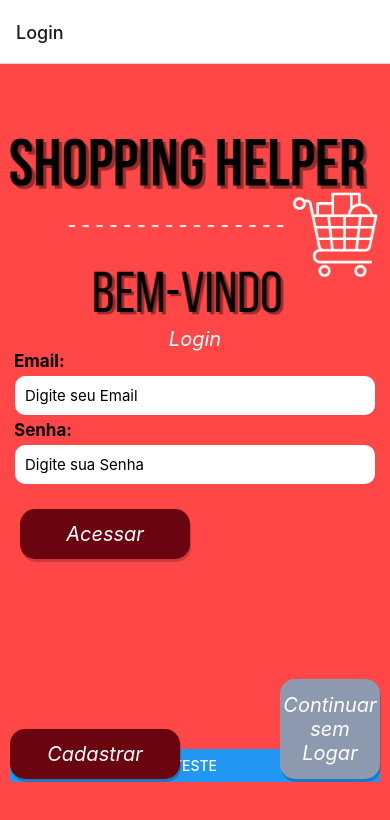
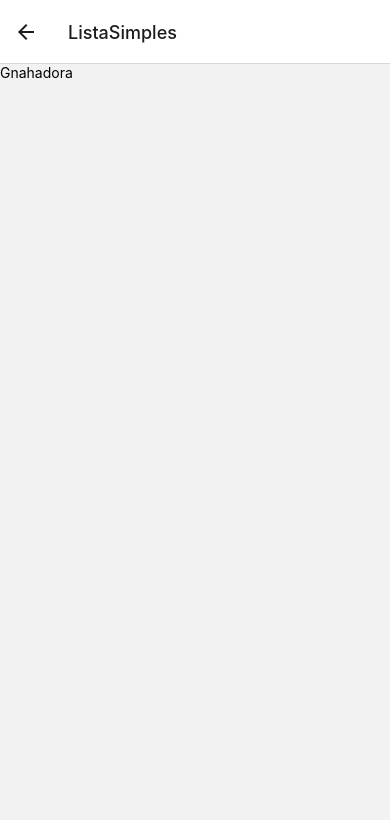
Before and after one commit to Laiscr/Shopping_Helper, a React Native app: screen /ListaSimples in a window 390 px wide. Shown: the top 820 px of the page. Built offline with nearby package versions, Linux system fonts and the light colour scheme.

Commit message:
modificacoes

```diff
--- a/App.js
+++ b/App.js
@@ -1,14 +1,15 @@
 import { StatusBar } from 'expo-status-bar';
 import React from 'react';
 import { Button, StyleSheet, Text, TextInput, View } from 'react-native';
-import Login from './src/paginas/login';
 import { NavigationContainer } from '@react-navigation/native';
 import { createNativeStackNavigator } from '@react-navigation/native-stack';
+import Login from './src/paginas/login';
 import Cadastro from './src/paginas/cadastro';
 import Botoes from './src/paginas/botoes';
 import ScannerProdutos from './src/paginas/scannerProdutos';
 import ComprasRealTime from './src/paginas/comprasRealTime';
 import Historico from './src/paginas/historico';
+import ListaSimples from './src/paginas/listaSimples';
 //import { TimeProvider } from './TimeContext';
 import { app } from './src/services/firebaseConfig';
 
@@ -23,6 +24,7 @@ export default function App() {
         <Stack.Screen name="ScannerProdutos" component={ScannerProdutos} />
         <Stack.Screen name="ComprasRealTime" component={ComprasRealTime}/>
         <Stack.Screen name="Historico" component={Historico}/>
+        <Stack.Screen name="ListaSimples" component={ListaSimples}/>
       </Stack.Navigator>
       {/*<TimeProvider>
       <ComprasRealTime />
--- a/src/paginas/comprasRealTime.jsx
+++ b/src/paginas/comprasRealTime.jsx
@@ -299,7 +299,6 @@ const estilo = StyleSheet.create({
     color: 'white',
   },
   scrollView: {
-    height: 400, // Set a fixed height of 400 pixels
   },
   scrollViewContent: {
     paddingBottom: 16, // Add padding to the bottom to make room for scrolling
@@ -317,7 +316,7 @@ const estilo = StyleSheet.create({
     padding: 16,
     borderBottomWidth: 1,
     borderBottomColor: 'green',
-    backgroundColor: '#FFA747',
+    backgroundColor: '#AAAAAA',
   },
   container: {
     flex: 1,
--- a/src/paginas/historico.jsx
+++ b/src/paginas/historico.jsx
@@ -59,8 +59,8 @@ export default function Historico({ navigation }) {
        <TouchableOpacity
        onPress={HistoricoMostrar}
        style={estilo.botaoHistorico}>
-       <Text style={{fontSize:20, fontWeight: 'bold', color: 'white'}}>Histórico</Text>
-       <Text style={{fontSize:20, fontWeight: 'bold', color: 'white'}}>Data:</Text>
+       <Text style={{fontSize:20, fontWeight: 'bold', color: 'white', margin:5}}>Histórico</Text>
+       <Text style={{fontSize:20, fontWeight: 'bold', color: 'white', margin: 5}}>Data:</Text>
        <Text style={{textAlign: 'center', fontSize:20, fontWeight: 'bold', color: 'white'}}>{currentDate.split(' ')[0]}</Text>
        </TouchableOpacity>
 
@@ -75,7 +75,7 @@ export default function Historico({ navigation }) {
 
        <TouchableOpacity style={estilo.botao}
        onPress={() => navigation.navigate('Botoes')}>
-         <Text style={estilo.normal_words}> Voltar </Text>
+         <Text style={estilo.normal_words}> Fechar </Text>
        </TouchableOpacity>
        </View>
     );
@@ -160,11 +160,13 @@ const estilo = StyleSheet.create ({
         right: 100,
         backgroundColor: 'black',
         borderRadius: 10,
+        width: 120,
+        height: 100
     },
     image: {
         width: 340,
         height: 90,
-        top: -240,
+        top: -225,
         left: -10,
     },
     subtitulo: {
--- /dev/null
+++ b/src/paginas/listaSimples.jsx
@@ -0,0 +1,14 @@
+import { StatusBar } from 'expo-status-bar';
+import React, { useState } from 'react';
+import {StyleSheet, Text, TextInput, View, TouchableOpacity, Image, Modal, Button, Alert} from 'react-native';
+import {initializeApp} from 'firebase/app';
+import {getDatabase, ref, onValue} from 'firebase/database'
+import { firebaseConfig } from '../services/firebaseConfig';
+
+export default function ListaSimples({ navigation }) {
+   return(
+      <View>
+        <Text>Gnahadora</Text>
+      </View>
+   );
+}
```
